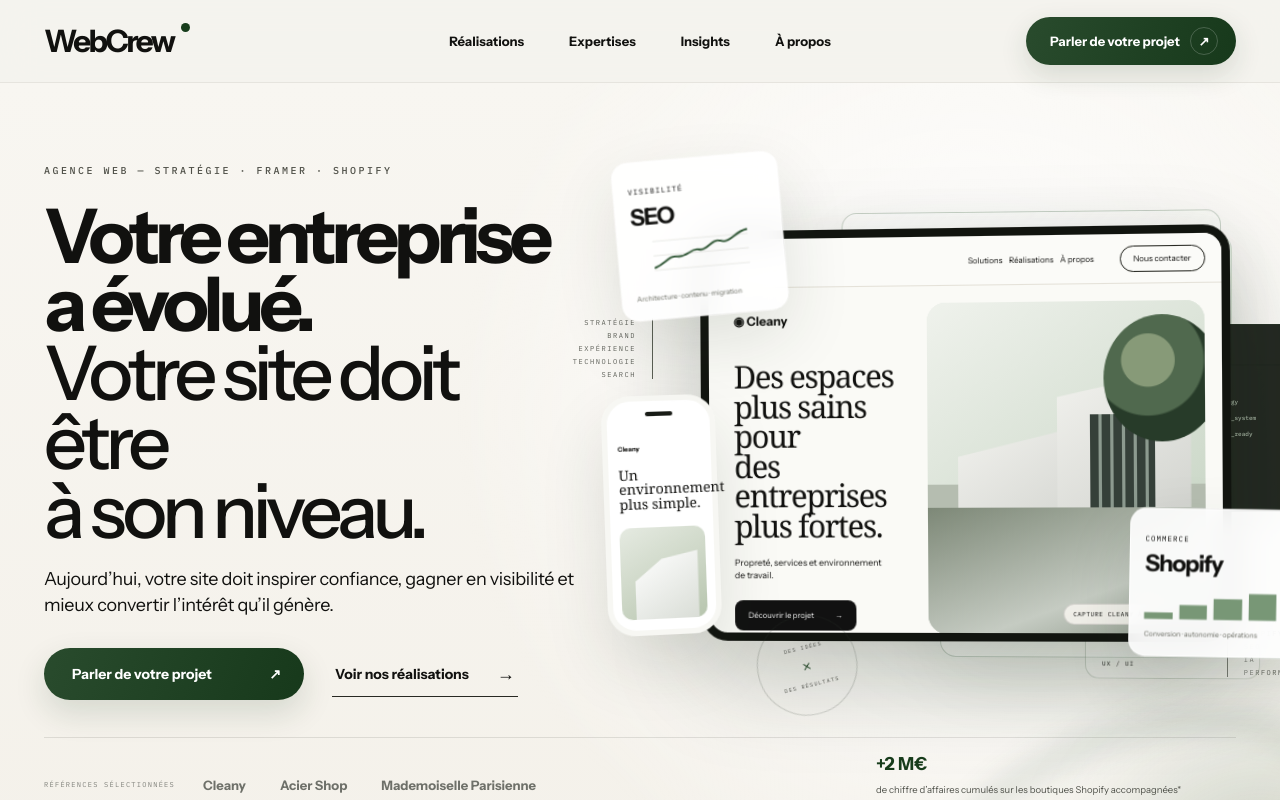
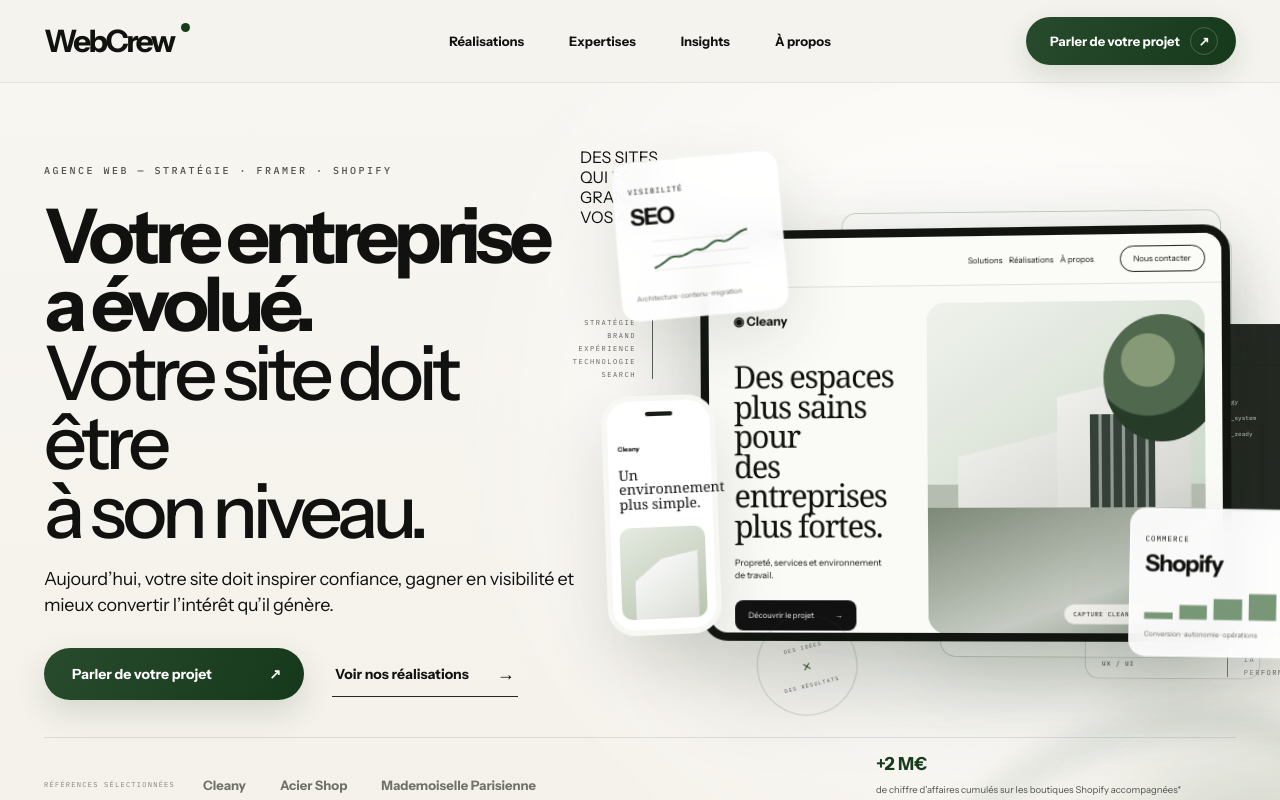
Before and after one commit to Emir10zenia10/Webcrew-website, a Next.js app: page / in a window 1280 px wide. Shown: the top 800 px of the page. Built offline with nearby package versions, Linux system fonts and the light colour scheme.

Commit message:
WebCrew V3: increase hero fidelity with editorial side note

```diff
--- a/components/Hero.tsx
+++ b/components/Hero.tsx
@@ -62,6 +62,11 @@
           <div className="sceneVerticalLabel sceneVerticalLabelRight" aria-hidden="true">
             <span>FRAMER</span><span>SHOPIFY</span><span>SEO</span><span>IA</span><span>PERFORMANCE</span>
           </div>
+          <div className="sceneSideNote" aria-hidden="true">
+            <i />
+            <span>DES SITES<br />QUI FONT<br />GRANDIR<br />VOS AMBITIONS</span>
+            <i />
+          </div>
 
           <div className="insightCard insightCardSearch">
             <span className="insightKicker">VISIBILITÉ</span><strong>SEO</strong>
```
